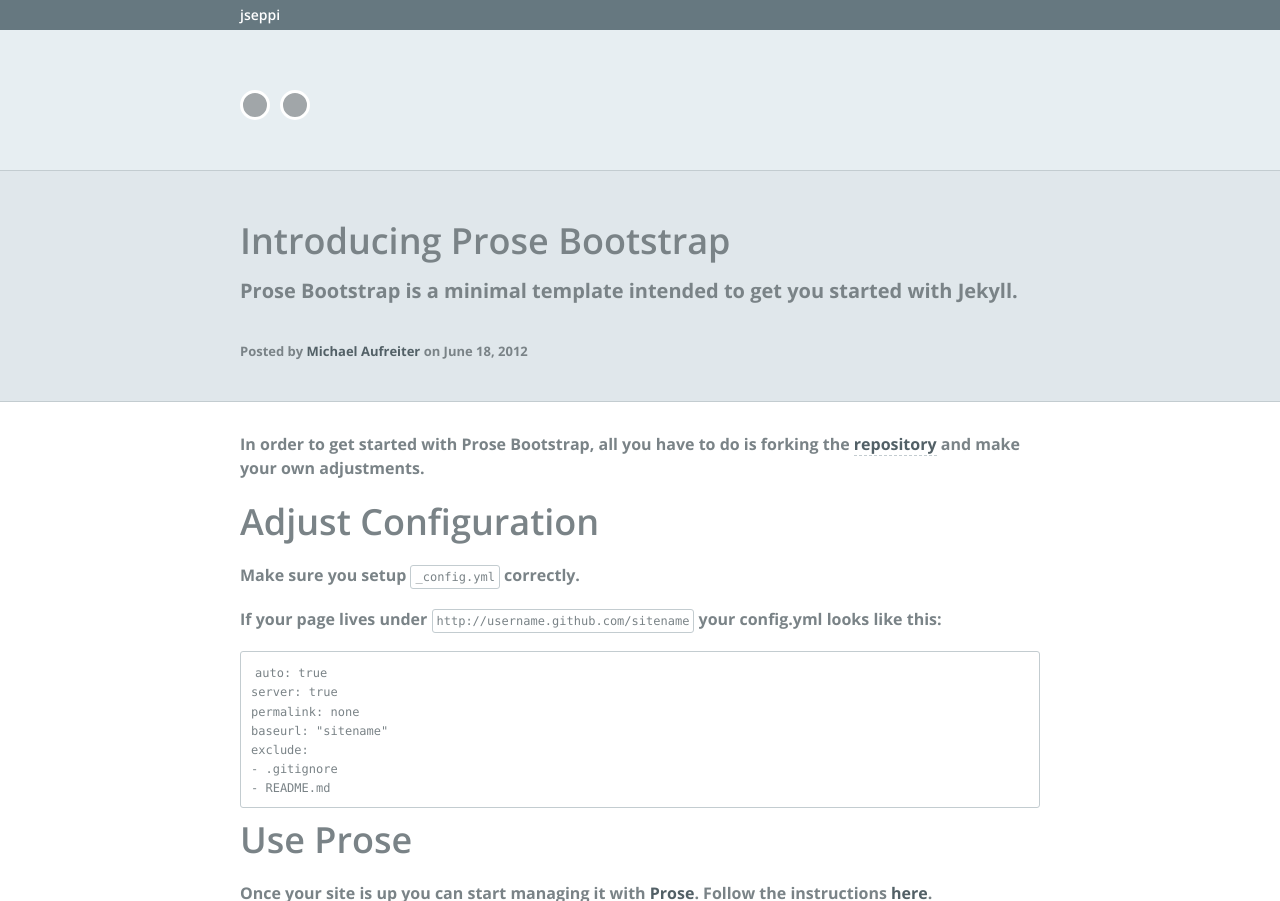
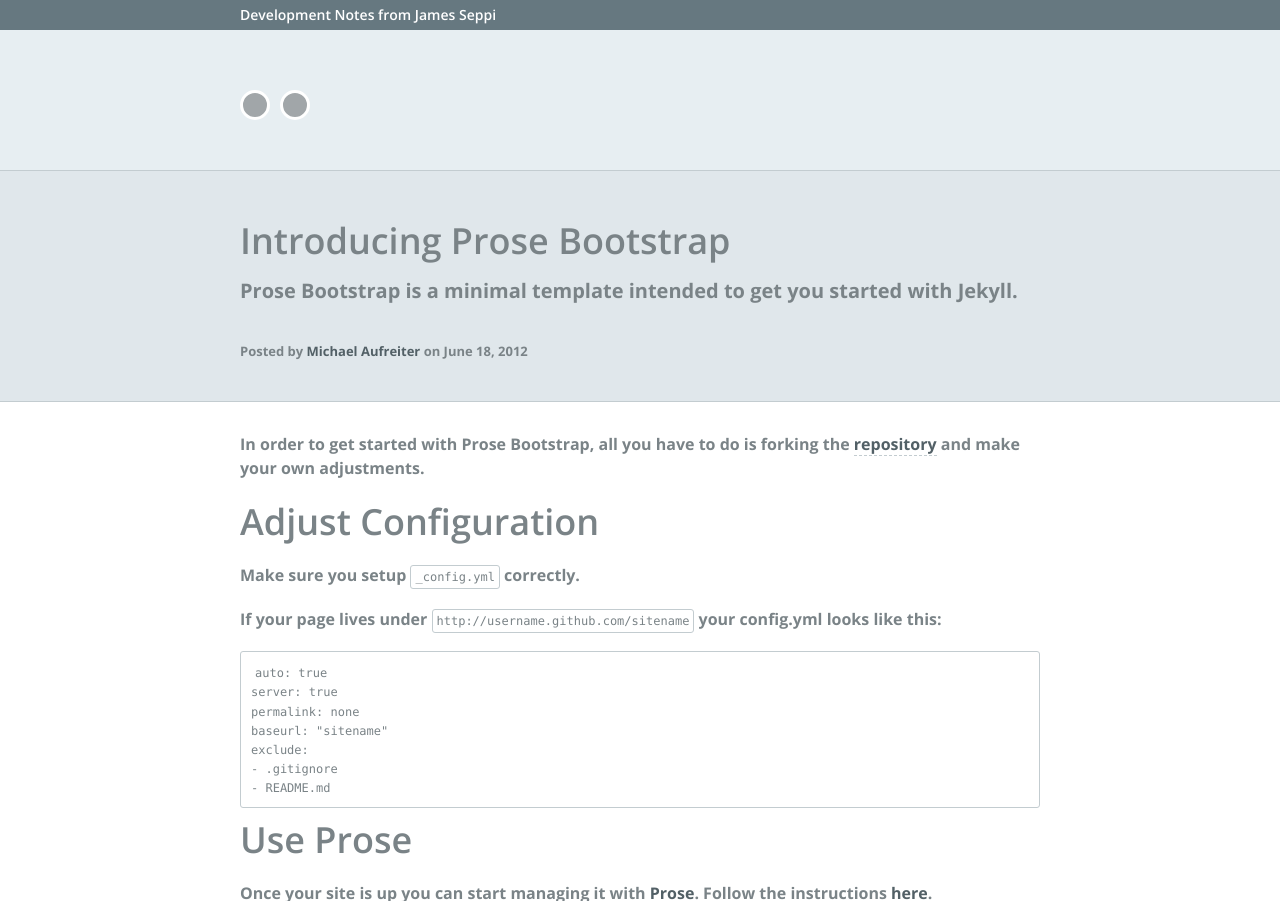
Before and after one commit to jseppi/jseppi.github.io, a Jekyll site: the page built from index.html, in a window 1280 px wide, cut to the strip 0-901 px from the top of the page. Built offline with Jekyll 4.4.1, drawn with Linux system fonts in a browser that asks for light colours.

Commit message:
Updated _layouts/default.html

```diff
--- a/_layouts/default.html
+++ b/_layouts/default.html
@@ -14,7 +14,7 @@
 
     <div id="header">
       <div class="navigation">
-        <a href="{{site.baseurl}}" class="title">jseppi</a>
+        <a href="{{site.baseurl}}" class="title">Development Notes from James Seppi</a>
       </div>
     </div>
 
```
